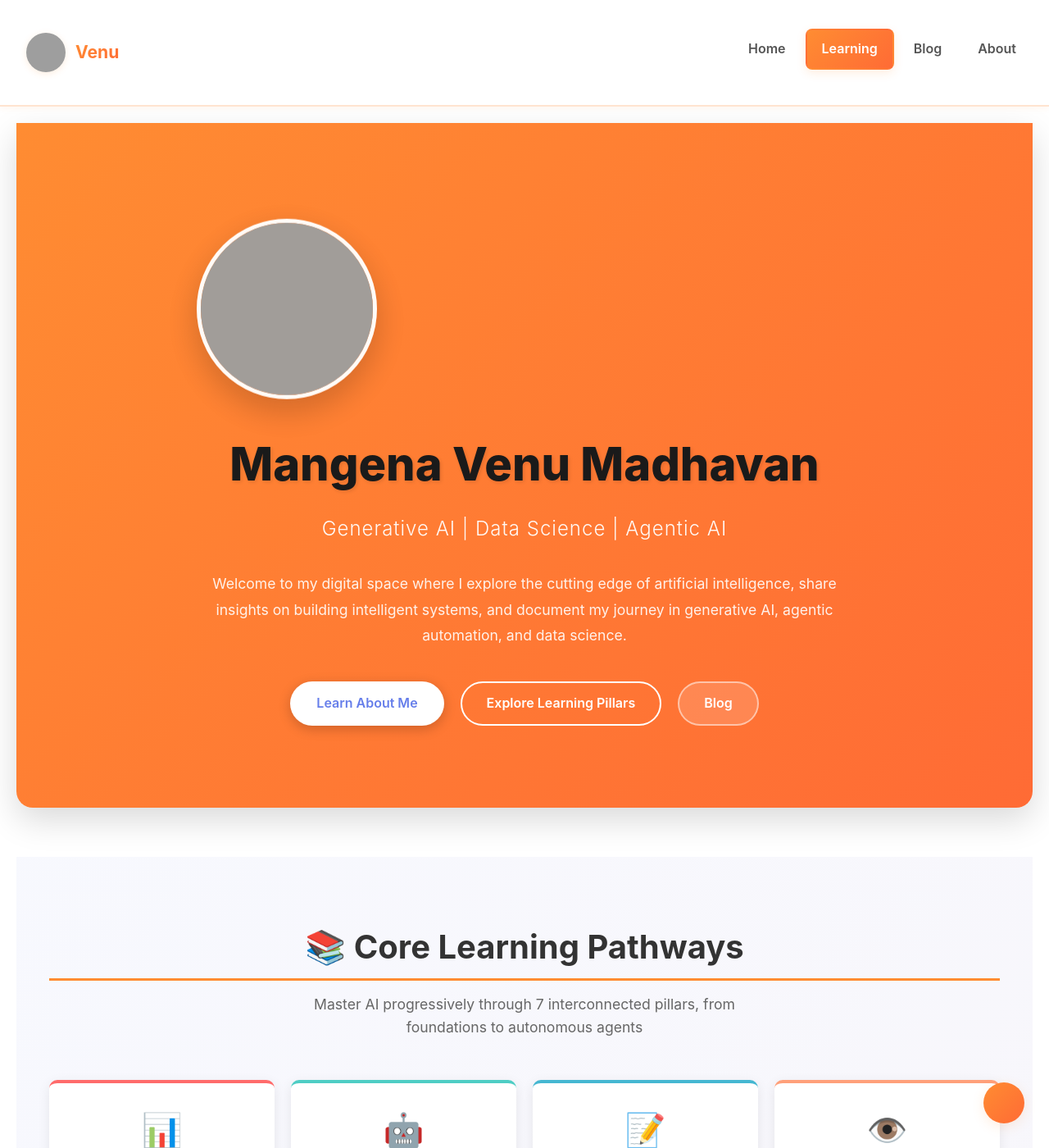
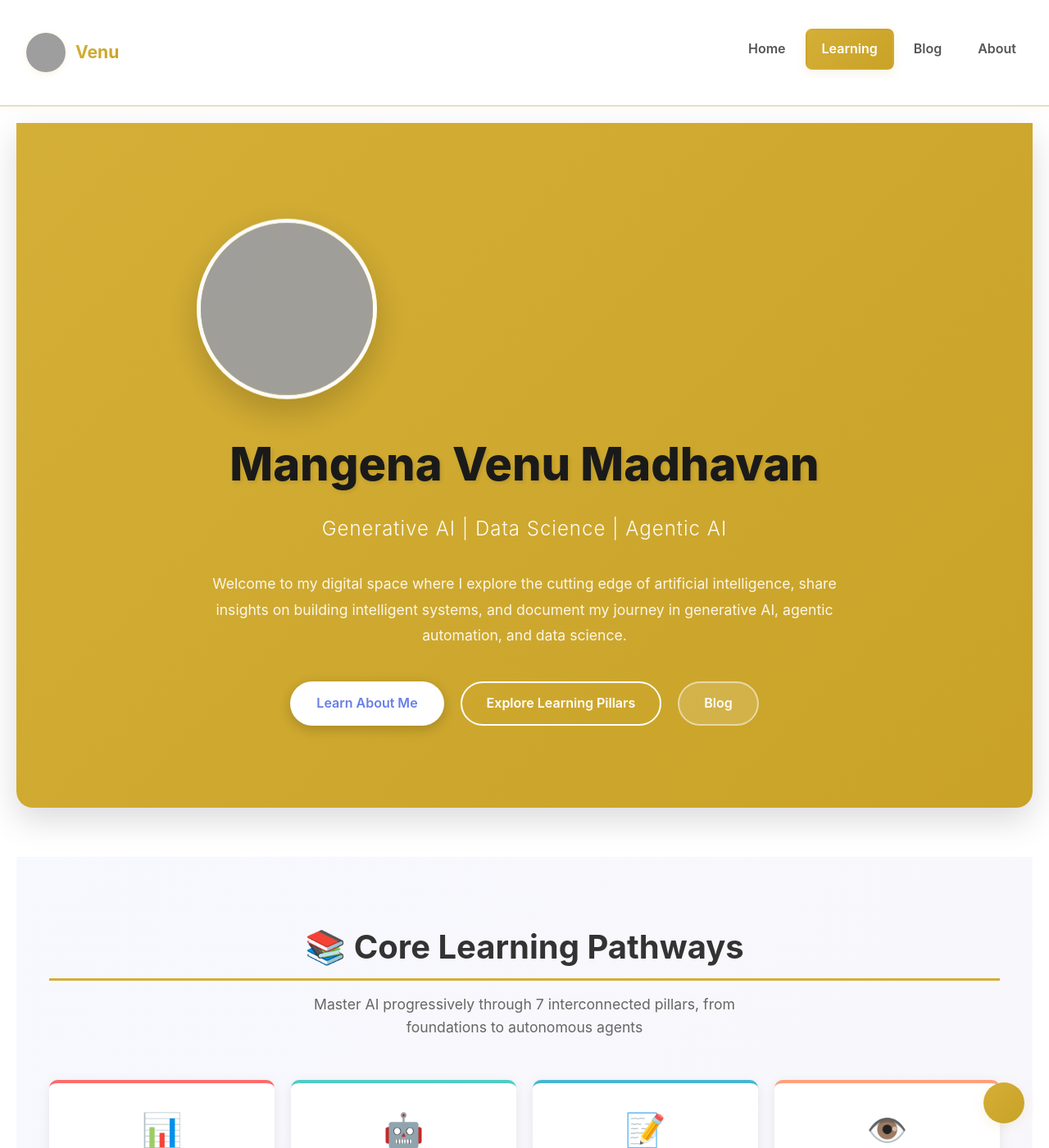
Before and after one commit to Madhavan11601828/madhavan11601828.github.io, a Jekyll site: the page built from index.md, in a window 1280 px wide and 1400 px high. Shown: the whole window at 82% size. Built offline with Jekyll 4.4.1, drawn with Linux system fonts in a browser that asks for light colours; grey boxes are pictures that could not be loaded.

Commit message:
Update: Change color scheme to Gold, Warm Blue, and Gold Fire - matching logo colors perfectly

```diff
--- a/_layouts/default.html
+++ b/_layouts/default.html
@@ -6,7 +6,7 @@
     <title>{% if page.title %}{{ page.title }} | {% endif %}{{ site.title }}</title>
     <meta name="description" content="{% if page.description %}{{ page.description }}{% else %}{{ site.description }}{% endif %}">
     <meta name="author" content="{{ site.author }}">
-    <meta name="theme-color" content="#ff8c32">
+    <meta name="theme-color" content="#d4af37">
 
     <!-- Base CSS (must load before theme) -->
     <link rel="stylesheet" href="/assets/css/style.css?v=1">
--- a/assets/css/theme.css
+++ b/assets/css/theme.css
@@ -3,79 +3,83 @@
    ============================================ */
 
 :root {
-  /* Light Mode (Default) Colors - Logo inspired: Orange, Warm Blue, Gold Sparkles */
+  /* Light Mode (Default) Colors - Logo inspired: Gold, Warm Blue, Gold Fire */
   --bg-primary: #ffffff;
-  --bg-secondary: #fef9f5;
-  --bg-tertiary: #fdf5f0;
+  --bg-secondary: #faf8f5;
+  --bg-tertiary: #f5f1ed;
 
   --text-primary: #1a1a1a;
   --text-secondary: #555555;
   --text-tertiary: #888888;
 
-  --border-color: #ffe4d0;
-  --border-light: #fff0e8;
+  --border-color: #e8dcc8;
+  --border-light: #f0ebe2;
 
   --card-bg: #ffffff;
-  --card-shadow: rgba(255, 140, 50, 0.08);
-  --card-shadow-hover: rgba(255, 140, 50, 0.15);
+  --card-shadow: rgba(212, 175, 55, 0.08);
+  --card-shadow-hover: rgba(212, 175, 55, 0.15);
 
-  --accent-primary: #ff8c32;
-  --accent-secondary: #ff6b35;
-  --accent-tertiary: #f7931e;
+  --accent-primary: #d4af37;
+  --accent-secondary: #c9a227;
+  --accent-tertiary: #ffd700;
 
-  --accent-blue: #3b82f6;
-  --accent-gold: #fbbf24;
+  --accent-blue: #5da3e6;
+  --accent-fire: #ff8c00;
+  --accent-gold: #ffd700;
 
-  --link-color: #ff8c32;
-  --link-hover: #ff6b35;
+  --link-color: #d4af37;
+  --link-hover: #c9a227;
 
-  --code-bg: #fef9f5;
-  --code-text: #ff6b35;
+  --code-bg: #faf8f5;
+  --code-text: #d4af37;
 
-  --highlight-bg: #fef3c7;
+  --highlight-bg: #fef9e7;
   --highlight-text: #1a1a1a;
 
   --success-color: #10b981;
   --error-color: #ef4444;
   --warning-color: #f59e0b;
-  --info-color: #3b82f6;
+  --info-color: #5da3e6;
 }
 
-/* Dark Mode Colors - Orange, Blue, Gold theme */
+/* Dark Mode Colors - Gold, Warm Blue, Gold Fire theme */
 [data-theme="dark"] {
-  --bg-primary: #0f0f0f;
-  --bg-secondary: #1a1410;
-  --bg-tertiary: #2a2015;
+  --bg-primary: #0a0804;
+  --bg-secondary: #15110b;
+  --bg-tertiary: #1f1810;
 
-  --text-primary: #fef9f5;
-  --text-secondary: #e0d4c8;
+  --text-primary: #faf8f5;
+  --text-secondary: #d9cec0;
   --text-tertiary: #b8a896;
 
-  --border-color: #4a3a2a;
-  --border-light: #3a2a1a;
+  --border-color: #3a3226;
+  --border-light: #2a2218;
 
-  --card-bg: #1a1410;
-  --card-shadow: rgba(255, 140, 50, 0.15);
-  --card-shadow-hover: rgba(255, 140, 50, 0.25);
+  --card-bg: #15110b;
+  --card-shadow: rgba(212, 175, 55, 0.15);
+  --card-shadow-hover: rgba(212, 175, 55, 0.25);
 
-  --accent-primary: #ff8c32;
-  --accent-secondary: #ffa855;
-  --accent-tertiary: #ffc070;
+  --accent-primary: #d4af37;
+  --accent-secondary: #e6c547;
+  --accent-tertiary: #ffd700;
 
-  --accent-blue: #60a5fa;
-  --accent-gold: #fbbf24;
+  --accent-blue: #7eb3ef;
+  --accent-fire: #ff9933;
+  --accent-gold: #ffd700;
 
-  --link-color: #ffa855;
-  --link-hover: #ffb870;
+  --link-color: #e6c547;
+  --link-hover: #ffd700;
 
-  --code-bg: #1a1410;
-  --code-text: #ffb870;
+  --code-bg: #15110b;
+  --code-text: #e6c547;
 
-  --highlight-bg: #3a2a1a;
-  --highlight-text: #fef9f5;
+  --highlight-bg: #2a2218;
+  --highlight-text: #faf8f5;
 
   --success-color: #34d399;
   --error-color: #f87171;
+  --warning-color: #ffd700;
+  --info-color: #7eb3ef;
   --warning-color: #fbbf24;
   --info-color: #60a5fa;
 }
@@ -218,14 +222,14 @@ blockquote {
   background-color: var(--accent-primary);
   color: white;
   border: 2px solid var(--accent-primary);
-  box-shadow: 0 4px 12px rgba(255, 140, 50, 0.3);
+  box-shadow: 0 4px 12px rgba(212, 175, 55, 0.3);
 }
 
 .btn-primary:hover {
   background-color: var(--accent-secondary);
   border-color: var(--accent-secondary);
   transform: translateY(-2px);
-  box-shadow: 0 6px 16px rgba(255, 140, 50, 0.4);
+  box-shadow: 0 6px 16px rgba(212, 175, 55, 0.4);
 }
 
 .btn-secondary {
@@ -264,7 +268,7 @@ blockquote {
   background-color: var(--accent-primary);
   color: white;
   transform: translateY(-2px);
-  box-shadow: 0 4px 12px rgba(255, 140, 50, 0.3);
+  box-shadow: 0 4px 12px rgba(212, 175, 55, 0.3);
 }
 
 /* Inputs and Forms */
--- a/index.md
+++ b/index.md
@@ -701,6 +701,7 @@ layout: default
   position: absolute;
   font-size: 1.5em;
   animation: sparkle 2s ease-in-out infinite;
+  color: #ff8c00;
 }
 
 .hero-logo::before {
```
Also changed, not shown: other parts of index.md (+1 -1 lines).
